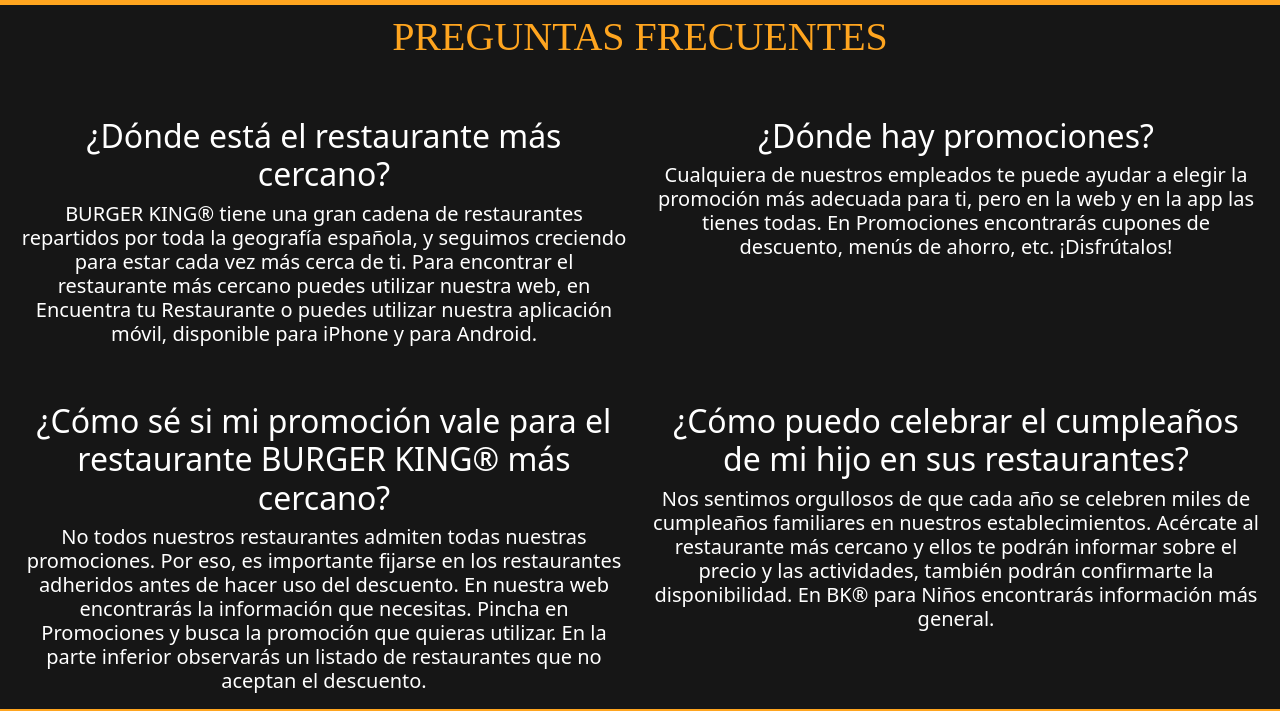
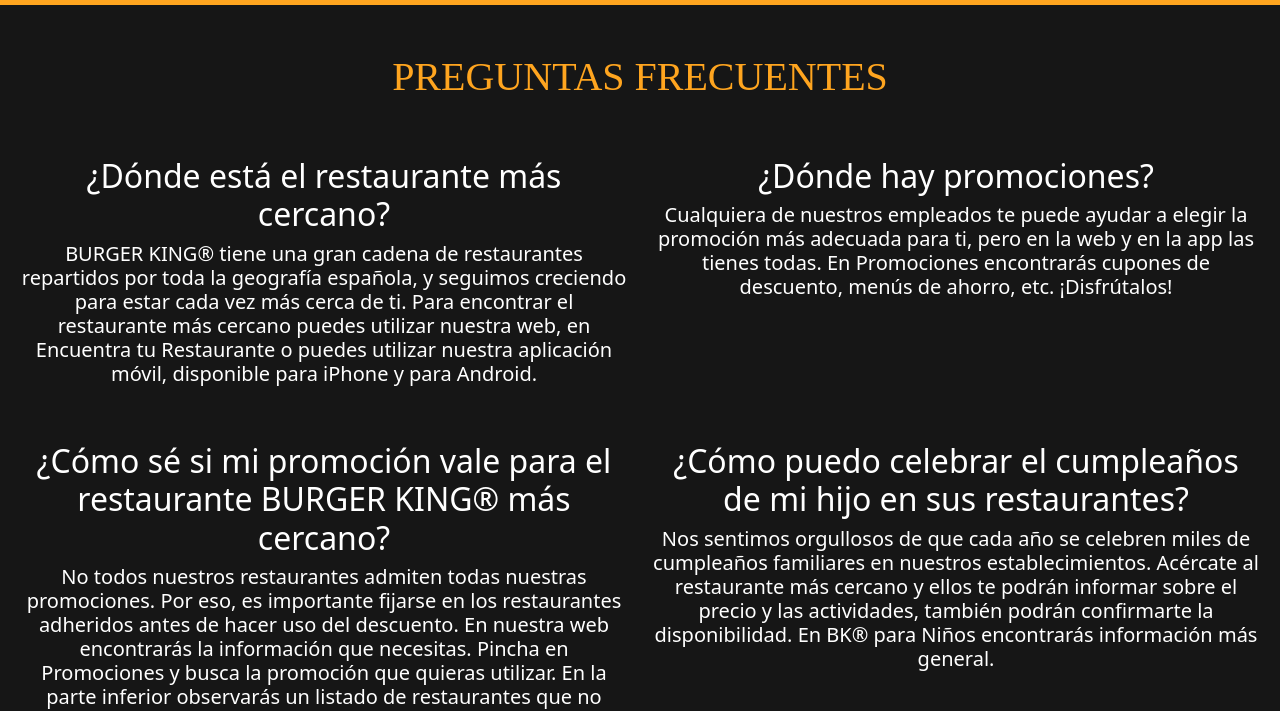
Before and after one commit to santiserral/Bootstrap-project, a website: page pages/faqs.html in a window 1280 px wide. Shown: the part 81-792 px from the top of the page. Drawn offline with nearby package versions, Linux system fonts and the light colour scheme.

Commit message:
arreglo faqs

```diff
--- a/pages/faqs.html
+++ b/pages/faqs.html
@@ -61,7 +61,7 @@
                 </div>
             </nav>
             <!-- NAV END -->
-            <h1 class="m-2 text-center">PREGUNTAS FRECUENTES</h1>
+            <h1 class="mt-5 text-center">PREGUNTAS FRECUENTES</h1>
         </header>
         <main>
             <section class="text-center m-2 row">
```
